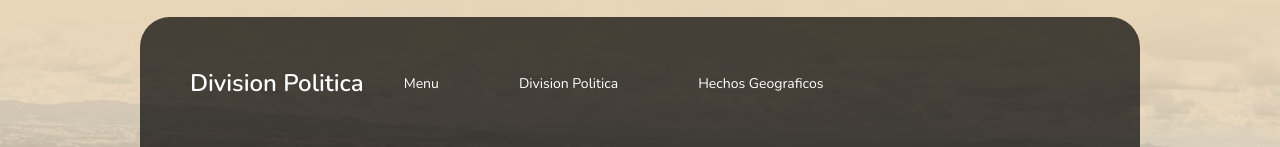
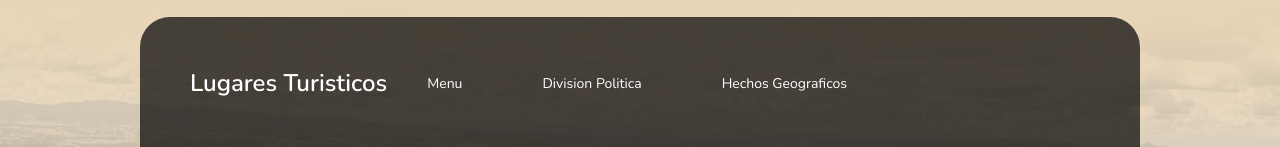
Before and after one commit to Iamnotd/Region-Metropolita-de-Guate.github.io, a plain HTML site: page pagina3.html in a window 1280 px wide. Shown: the top 147 px of the page. Drawn offline with nearby package versions, Linux system fonts and the light colour scheme.

Commit message:
Update pagina3.html

```diff
--- a/pagina3.html
+++ b/pagina3.html
@@ -11,7 +11,7 @@
 <body>
     <section class="contenedor">
         <header>
-            <h1>Division Politica</h1>
+            <h1>Lugares Turisticos</h1>
             <nav>
                 <ul>
                     <li><a href="index.html">Menu</a></li>
```
